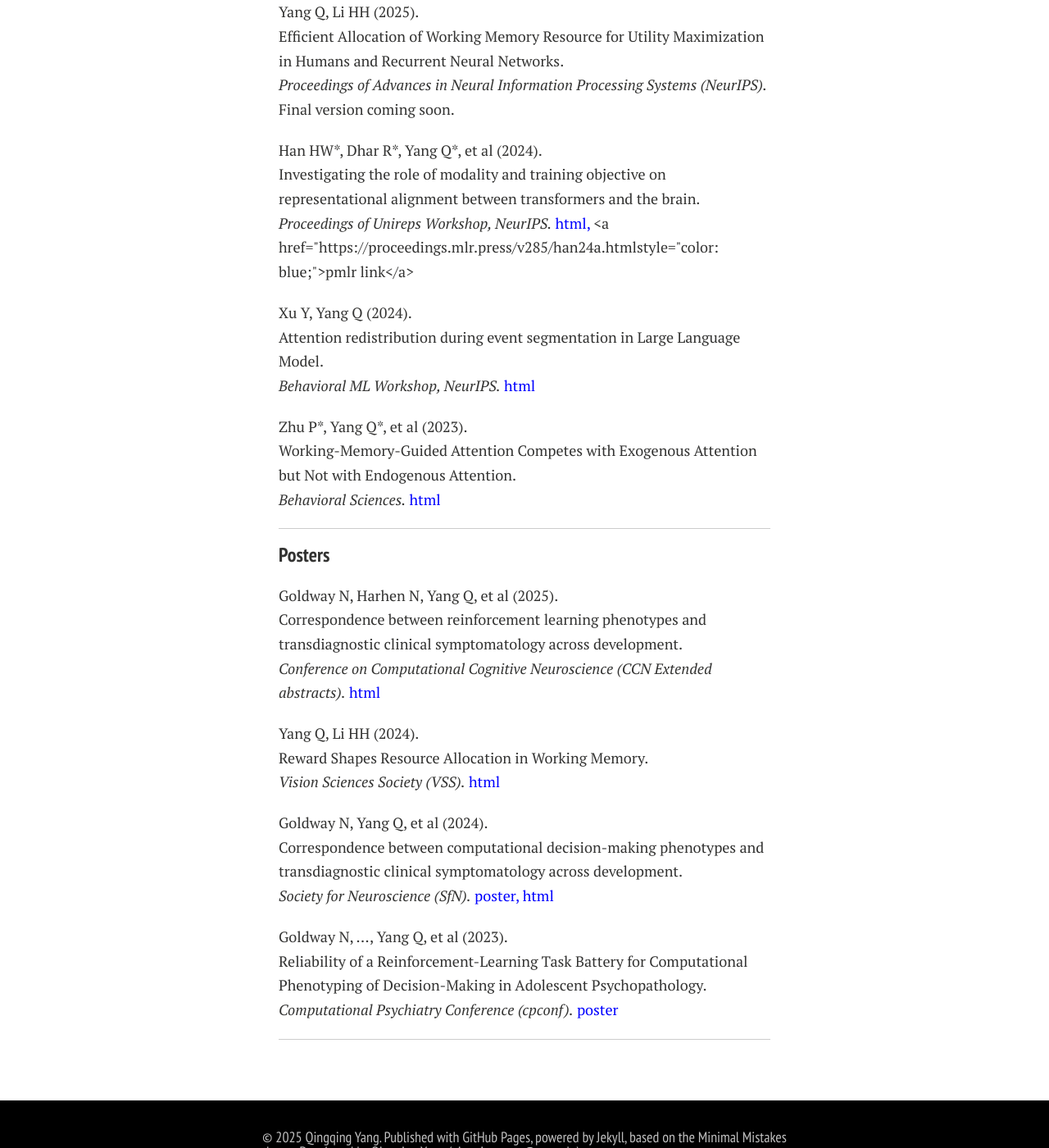
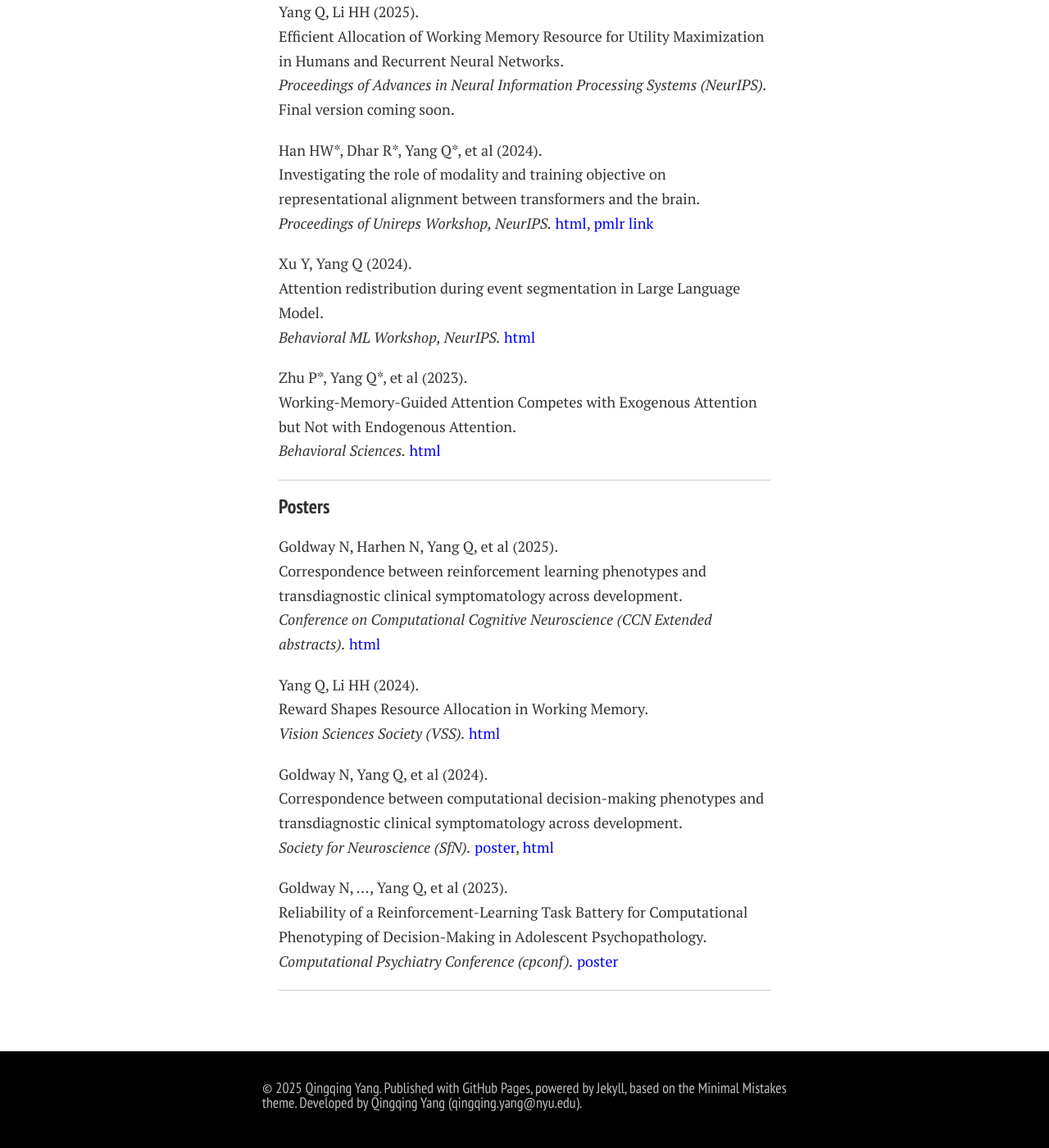
Before and after one commit to Qingqing-Yang-177/Qingqing-Yang-177.github.io, a Jekyll site: the page built from publications.md, in a window 1280 px wide and 1400 px high, scrolled down 341 px. Shown: the whole window at 82% size. Built offline with Jekyll 4.4.1, drawn with Linux system fonts in a browser that asks for light colours; nearby versions of some CDN libraries; comment, search, counter and statistics services are not loaded; a style sheet for code colours, icons or effects is not loaded.

Commit message:
Update publications.md

```diff
--- a/publications.md
+++ b/publications.md
@@ -23,7 +23,7 @@ title: Publications
 <div style="margin: 0; margin-bottom: 20px;">
   Han HW*, Dhar R*, Yang Q*, et al (2024). <br>
  Investigating the role of modality and training objective on representational alignment between transformers and the brain. <br>
-  <em>Proceedings of Unireps Workshop, NeurIPS.</em> <a href="https://openreview.net/pdf?id=t4CnKu6yXn" style="color: blue;"> html, </a> <a href="https://proceedings.mlr.press/v285/han24a.htmlstyle="color: blue;">pmlr link</a>
+  <em>Proceedings of Unireps Workshop, NeurIPS.</em> <a href="https://openreview.net/pdf?id=t4CnKu6yXn" style="color: blue;"> html</a>, <a href="https://proceedings.mlr.press/v285/han24a.html" style="color: blue;">pmlr link</a>
 </div>
 
 <div style="margin: 0; margin-bottom: 20px;">
@@ -55,7 +55,7 @@ title: Publications
 <div style="margin: 0; margin-bottom: 20px;">
  Goldway N, Yang Q, et al (2024). <br>
  Correspondence between computational decision-making phenotypes and transdiagnostic clinical symptomatology across development.<br>
- <em>Society for Neuroscience (SfN).</em> <a href="/mypaper/sfn_2024_noam_poster.pdf" style="color: blue;"> poster, </a> <a href="https://www.abstractsonline.com/pp8/#!/20433/presentation/28650)" style="color:blue;"> html </a>
+ <em>Society for Neuroscience (SfN).</em> <a href="/mypaper/sfn_2024_noam_poster.pdf" style="color: blue;"> poster</a>,  <a href="https://www.abstractsonline.com/pp8/#!/20433/presentation/28650)" style="color:blue;"> html </a>
 </div>
 
 <div style="margin: 0; margin-bottom: 20px;">
```
